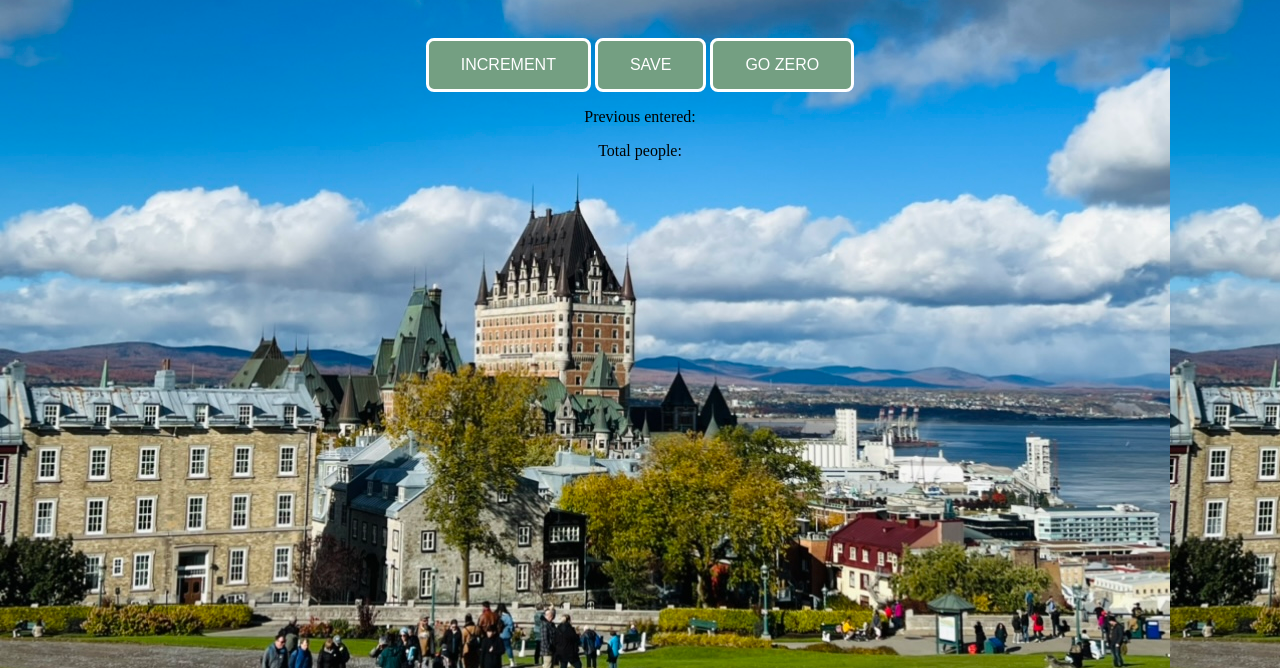
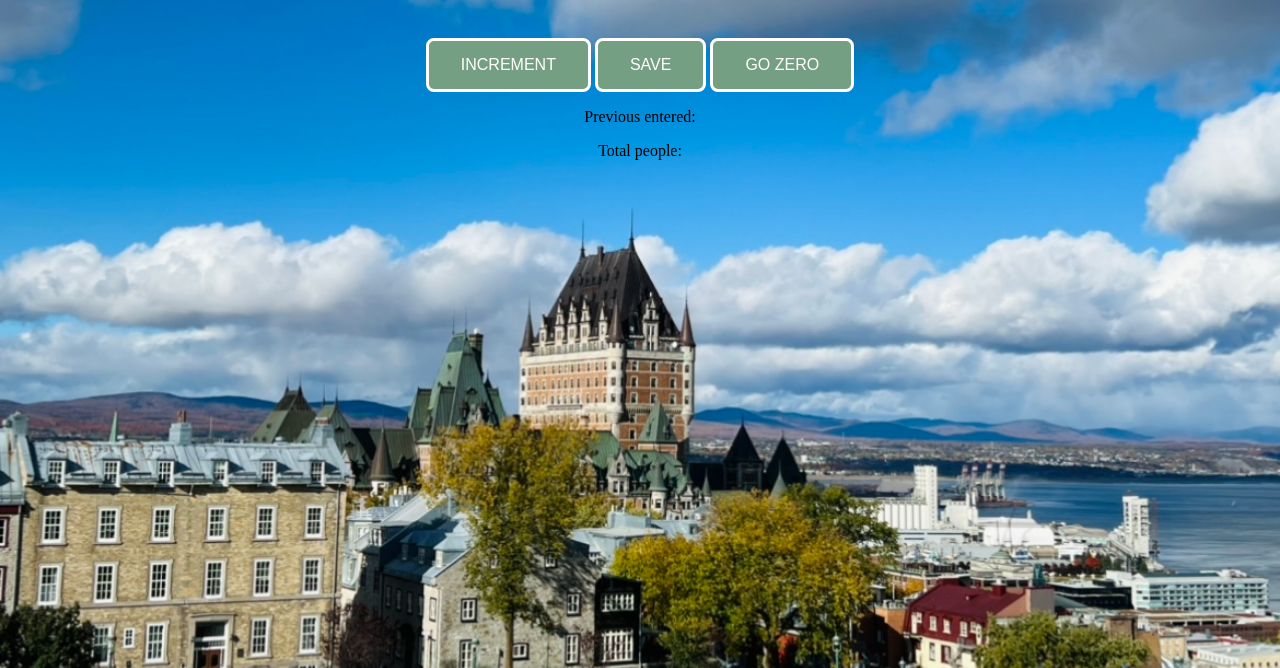
Before and after one commit to xin-0201-xin/counter-app, a plain HTML site: page index.html in a window 1280 px wide. Shown: the part 190-858 px from the top of the page. Drawn offline with Linux system fonts and the light colour scheme.

Commit message:
Add files via upload

```diff
--- a/index.css
+++ b/index.css
@@ -13,13 +13,17 @@ button:hover {
   background-color: white; /* Green */
   color: green;
 }
-.mydiv{
+.container{
 text-align: center;
 margin-top: 50px;
-height: 100vh;
+
+
 }
 body{
   background-image:url("mybackground.jpg") ;
+  height: 100vh;
+  background-repeat: no-repeat;
+  background-size: cover;
 }
 #count-el{
   font-size: 50px;
--- a/index.html
+++ b/index.html
@@ -3,7 +3,7 @@
         <link rel="stylesheet" href="index.css">
     </head>
     <body>
-        <div class="mydiv">
+        <div class="container">
         <h1>People enter: </h1>
         <h2 id="count-el">0</h2>
 
```
